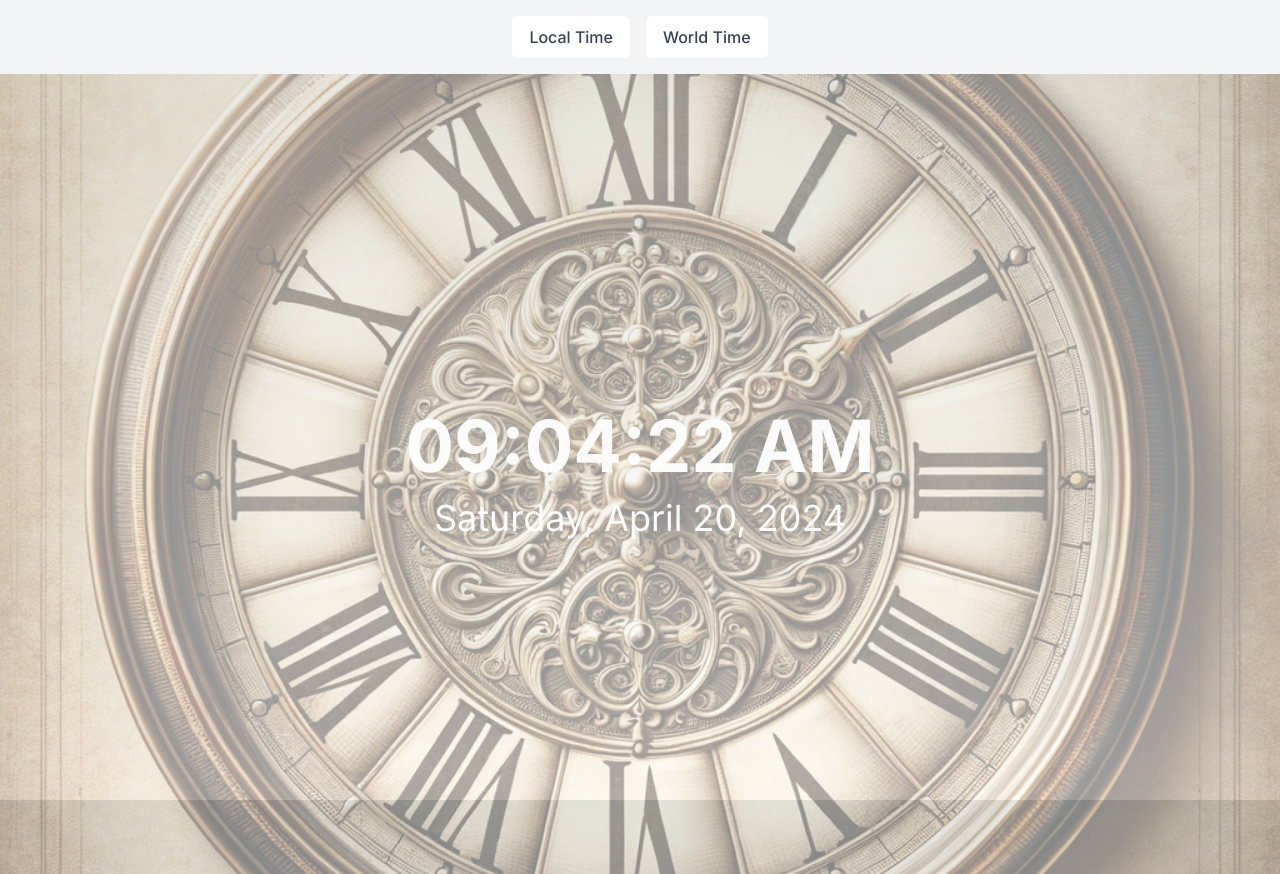
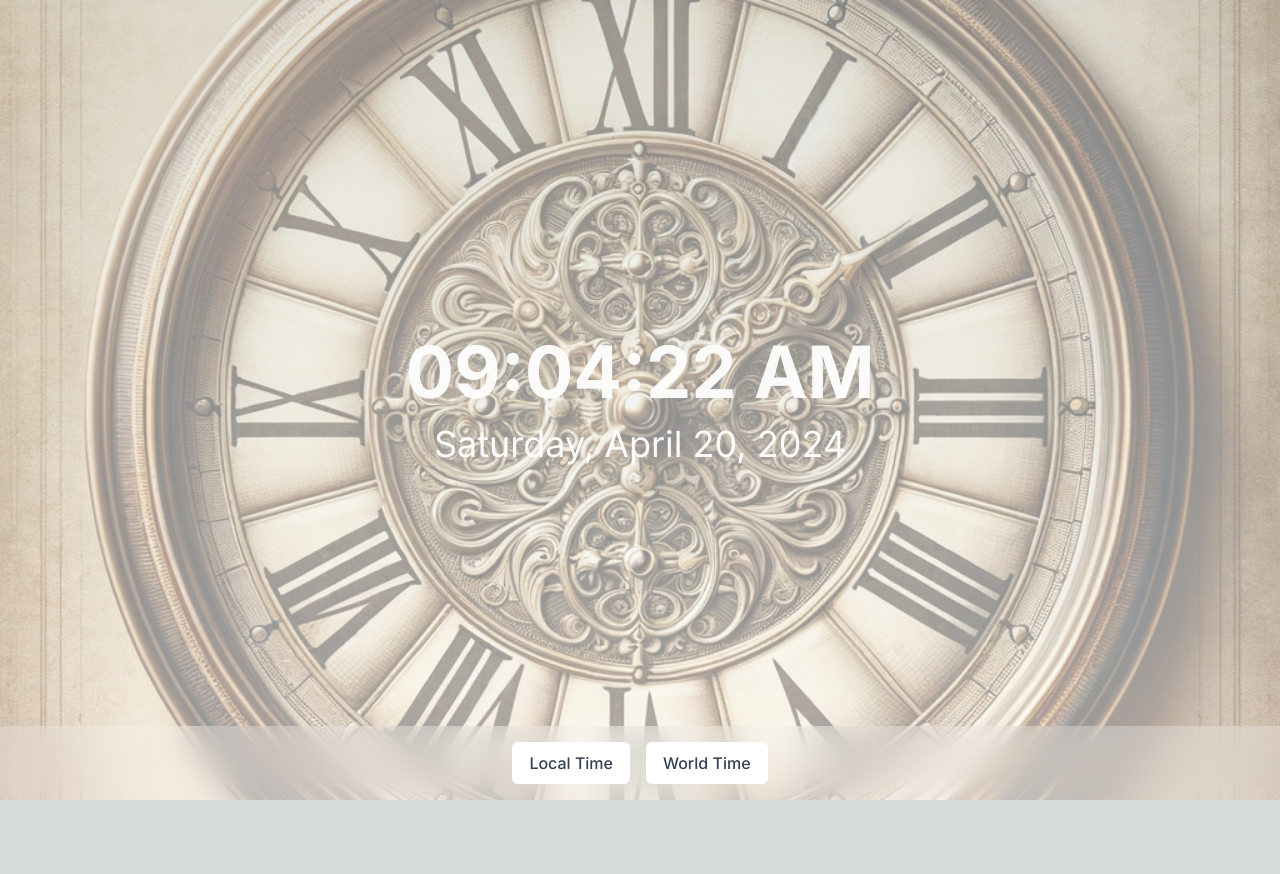
Before and after one commit to AnuradMainro/Digital-Clock, a Next.js app: page / in a window 1280 px wide. After the commit the page ends 800 px from the top, so only its background shows below. Built offline with nearby package versions, Linux system fonts and the light colour scheme.

Commit message:
Digital Clock

```diff
--- a/app/components/clock.js
+++ b/app/components/clock.js
@@ -1,14 +1,12 @@
 import React, { useEffect, useState } from 'react';
 
 const Clock = () => {
-  const [currentTime, setCurrentTime] = useState(new Date()); // Initialize with current time
-
+  const [currentTime, setCurrentTime] = useState(new Date());
   useEffect(() => {
-    // Update time immediately and set interval only after mounting
     const updateTime = () => {
-      setCurrentTime(new Date()); // Only set time here
+      setCurrentTime(new Date());
     };
-    updateTime(); // Set initial time
+    updateTime();
     const timer = setInterval(updateTime, 1000);
     return () => clearInterval(timer);
   }, []);
--- a/app/components/navbar.js
+++ b/app/components/navbar.js
@@ -1,14 +1,18 @@
 function Navbar({ onSelect }) {
   return (
-      <nav className="flex justify-center p-4 bg-gray-100">
+    <nav className="fixed bottom-0 left-0 right-0 flex justify-center p-4 bg-gray-100 bg-opacity-30 backdrop-blur-lg z-50">
       <button
         className="mx-2 px-4 py-2 border border-transparent rounded-md text-base font-medium text-gray-700 bg-white hover:bg-gray-50"
-          onClick={() => onSelect('local')}>
+        onClick={() => onSelect('local')}
+        type="button"
+      >
         Local Time
       </button>
       <button
         className="mx-2 px-4 py-2 border border-transparent rounded-md text-base font-medium text-gray-700 bg-white hover:bg-gray-50"
-          onClick={() => onSelect('world')}>
+        onClick={() => onSelect('world')}
+        type="button"
+      >
         World Time
       </button>
     </nav>
--- a/app/components/world-clock.js
+++ b/app/components/world-clock.js
@@ -10,11 +10,10 @@ const WorldTime = () => {
   const [error, setError] = useState('');
 
   const timezoneOptions = timezonesData.map(tz => ({
-    value: tz.utc[0], // use the first value in UTC array
+    value: tz.utc[0],
     label: tz.text
   }));
 
-  // Function to fetch time data
   const fetchTime = async () => {
     if (!selectedTimezone) {
       setError('Please select a timezone.');
@@ -30,7 +29,7 @@ const WorldTime = () => {
       const data = await response.json();
       setTimeData({
         datetime: data.datetime,
-        timezone: data.timezone // Ensure that this value exists in the API response
+        timezone: data.timezone
       });
     } catch (err) {
       setError(`Error: ${err.message}`);
@@ -40,7 +39,6 @@ const WorldTime = () => {
   };
 
   useEffect(() => {
-    // Update the clock every second if time data is available
     let intervalId;
     if (timeData.datetime) {
       intervalId = setInterval(() => {
--- a/app/components/world_background.js
+++ b/app/components/world_background.js
@@ -1,15 +1,12 @@
-// components/WorldTimeBackground.js
 import React from 'react';
-import WorldTime from './world-clock';  // Ensure the import path is correct
+import WorldTime from './world-clock';
 
 const WorldTimeBackground = ({ timezone }) => {
   return (
     <div className="relative w-full h-screen overflow-hidden">
-      {/* Background image with lower z-index */}
       <img src="/world_clock.webp" alt="World Clock Background"
            className="absolute inset-0 w-full h-full object-cover z-0" style={{ opacity: 0.3 }} />
 
-      {/* Content with higher z-index */}
       <div className="relative z-10 flex flex-col items-center justify-center w-full h-full">
         <WorldTime timezone={timezone} />
       </div>
--- a/app/page.js
+++ b/app/page.js
@@ -1,4 +1,3 @@
-// Home.js
 "use client";
 import React, { useState } from 'react';
 import Navbar from './components/navbar';
@@ -7,18 +6,19 @@ import WorldTimeBackground from './components/world_background';
 
 const Home = () => {
   const [view, setView] = useState('local');
-  const now = new Date().getTime(); // Get the current time as a timestamp
+
+  const handleSelect = (selectedView) => {
+    setView(selectedView);
+  };
 
   return (
-    <div className="flex flex-col h-screen">
-      <Navbar onSelect={(selectedView) => setView(selectedView)} />
-      <main className="flex-grow flex items-center justify-center">
-        {view === 'local' ? (
-          <LocalTimeBackground time={now} />
-        ) : (
-          <WorldTimeBackground timezone="Europe/London" />
-        )}
-      </main>
+    <div className="relative">
+      <Navbar onSelect={handleSelect} />
+      {view === 'local' ? (
+        <LocalTimeBackground />
+      ) : (
+        <WorldTimeBackground />
+      )}
     </div>
   );
 };
```
Lines whose indentation alone changed are shown as unchanged.
